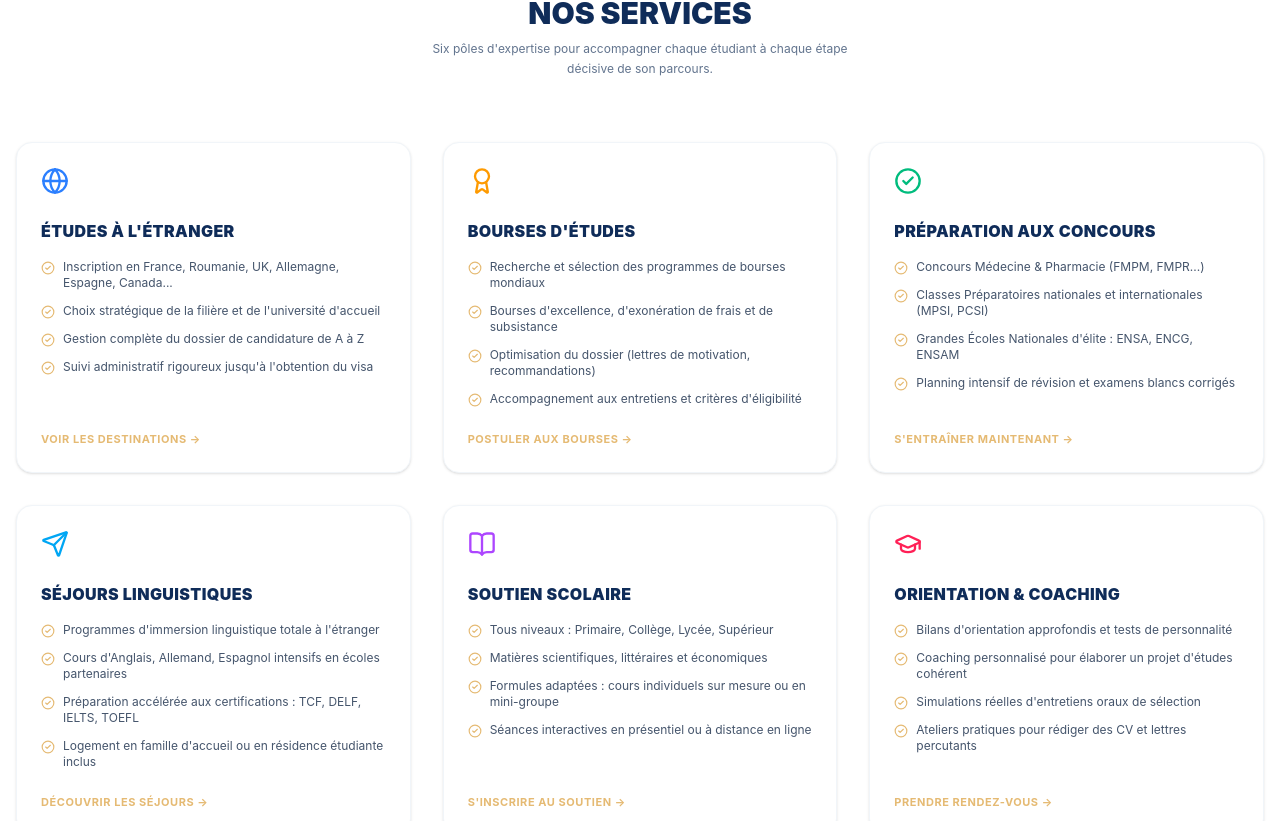
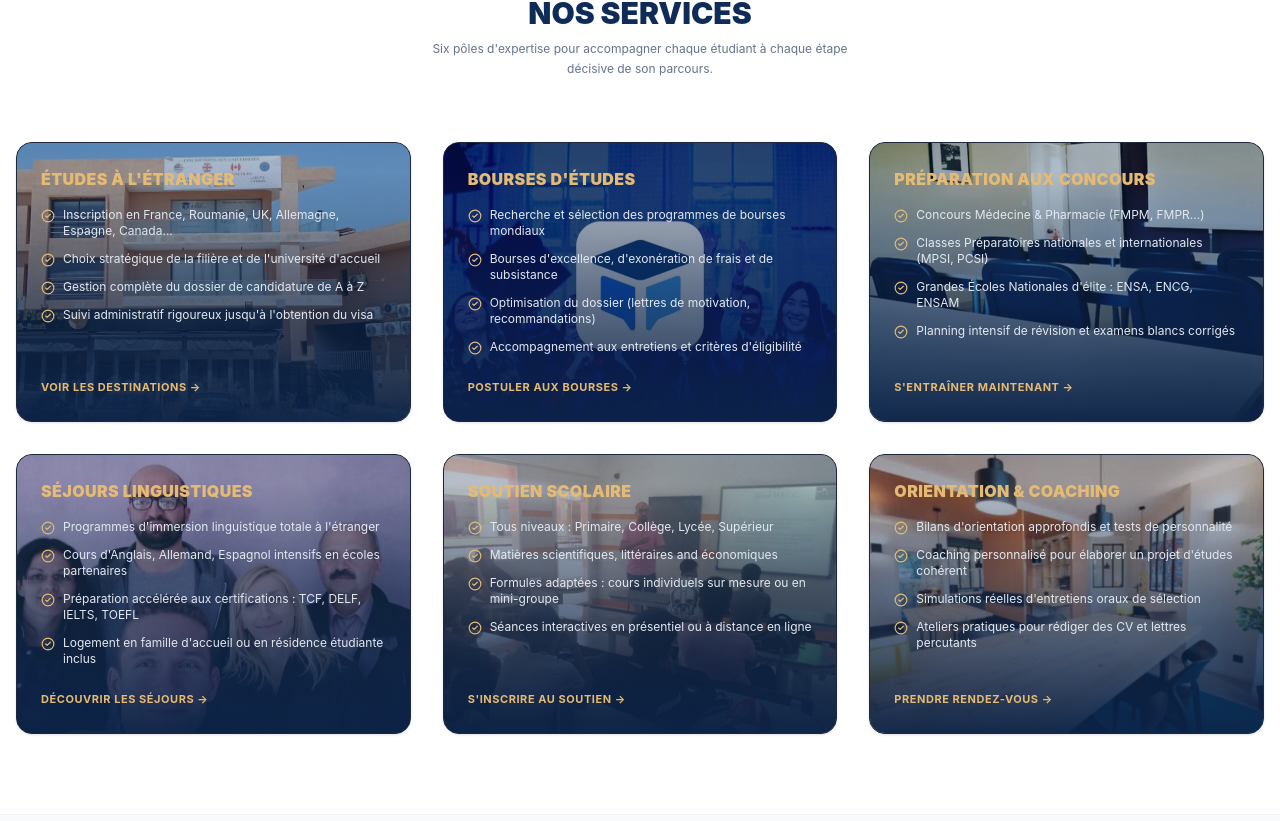
Before and after one commit to saidioumayma8/Attaleb, a React (Vite) app in the folder attaleb-portal/: page / in a window 1280 px wide. Shown: the part 1228-2049 px from the top of the page. Built offline with nearby package versions, Linux system fonts and the light colour scheme.

Commit message:
ADD PICTURES AS A BACKGOUND IN NOS SERVICES

```diff
--- a/attaleb-portal/src/pages/Home.jsx
+++ b/attaleb-portal/src/pages/Home.jsx
@@ -26,6 +26,13 @@ import stanfordLogo from '../assets/stanford-university-logo.png';
 import uclLogo from '../assets/ucl-logo.webp';
 import columbiaLogo from '../assets/colombia-logo.png';
 import chicagoLogo from '../assets/chicago-logo.png';
+// Service backgrounds
+import campusImg from '../assets/campus.jpeg';
+import graduationImg from '../assets/graduation-ceremony.png';
+import classroomImg from '../assets/classroom-empty.png';
+import languesImg from '../assets/langues-team.png';
+import soutienImg from '../assets/soutien-hero.png';
+import coachingImg from '../assets/study-space.png';
 const partnerLogos = [
   qmulLogo, uwlLogo, hofstraLogo, partnerImg1, partnerImg2, bsbLogo,
   lrLogo, harvardLogo, stanfordLogo, uclLogo, columbiaLogo, chicagoLogo
@@ -142,105 +149,171 @@ export default function Home() {
         <div className="grid grid-cols-1 md:grid-cols-2 lg:grid-cols-3 gap-8">
 
           {/* Card 1: Études à l'Étranger */}
- <div className="bg-white rounded-2xl shadow-sm border border-slate-100 p-6 flex flex-col justify-between hover:shadow-md transition-shadow">
-  <div>
-    <Globe size={28} className="text-blue-500 mb-6" />
-    <h3 id="etudes-etranger" className="font-black text-base text-brand-blue uppercase tracking-wide mb-4 ">Études à l'Étranger</h3>
-    <ul className="space-y-3 text-xs text-slate-600">
+          <div className="relative overflow-hidden bg-brand-blueDark rounded-2xl shadow-sm border border-slate-800 p-6 flex flex-col justify-between hover:shadow-lg transition-all duration-300 group">
+            <div className="absolute inset-0 pointer-events-none">
+              <img
+                src={campusImg}
+                alt="Études à l'Étranger"
+                className="w-full h-full object-cover opacity-70 group-hover:opacity-95 group-hover:scale-105 transition-all duration-500 ease-in-out"
+              />
+              <div className="absolute inset-0" style={{ backgroundImage: 'linear-gradient(to top, rgba(12, 35, 71, 0.95) 0%, rgba(12, 35, 71, 0.45) 50%, rgba(12, 35, 71, 0) 90%)' }}></div>
+            </div>
+
+            <div className="relative z-10">
+              <h3 id="etudes-etranger" className="font-black text-base text-brand-gold uppercase tracking-wide mb-4">Études à l'Étranger</h3>
+              <ul className="space-y-3 text-xs text-slate-200">
                 <li className="flex items-start gap-2"><CheckCircle2 size={14} className="text-brand-gold shrink-0 mt-0.5" /> Inscription en France, Roumanie, UK, Allemagne, Espagne, Canada...</li>
                 <li className="flex items-start gap-2"><CheckCircle2 size={14} className="text-brand-gold shrink-0 mt-0.5" /> Choix stratégique de la filière et de l'université d'accueil</li>
                 <li className="flex items-start gap-2"><CheckCircle2 size={14} className="text-brand-gold shrink-0 mt-0.5" /> Gestion complète du dossier de candidature de A à Z</li>
                 <li className="flex items-start gap-2"><CheckCircle2 size={14} className="text-brand-gold shrink-0 mt-0.5" /> Suivi administratif rigoureux jusqu'à l'obtention du visa</li>
               </ul>
             </div>
+
+            <div className="relative z-10">
               <Link to="/destinations" className="inline-block text-[11px] font-bold text-brand-gold mt-6 hover:underline uppercase tracking-wider text-left">
                 Voir les destinations →
               </Link>
             </div>
+          </div>
 
           {/* Card 2: Bourses d'Études */}
-          <div className="bg-white rounded-2xl shadow-sm border border-slate-100 p-6 flex flex-col justify-between hover:shadow-md transition-shadow">
-            <div>
-              <Award size={28} className="text-amber-500 mb-6" />
-              <h3 id="bourses-etudes" className="font-black text-base text-brand-blue uppercase tracking-wide mb-4 ">Bourses d'Études</h3>
-              <ul className="space-y-3 text-xs text-slate-600">
+          <div className="relative overflow-hidden bg-brand-blueDark rounded-2xl shadow-sm border border-slate-800 p-6 flex flex-col justify-between hover:shadow-lg transition-all duration-300 group">
+            <div className="absolute inset-0 pointer-events-none">
+              <img
+                src={graduationImg}
+                alt="Bourses d'Études"
+                className="w-full h-full object-cover opacity-70 group-hover:opacity-95 group-hover:scale-105 transition-all duration-500 ease-in-out"
+              />
+              <div className="absolute inset-0" style={{ backgroundImage: 'linear-gradient(to top, rgba(12, 35, 71, 0.95) 0%, rgba(12, 35, 71, 0.45) 50%, rgba(12, 35, 71, 0) 90%)' }}></div>
+            </div>
+
+            <div className="relative z-10">
+              <h3 id="bourses-etudes" className="font-black text-base text-brand-gold uppercase tracking-wide mb-4">Bourses d'Études</h3>
+              <ul className="space-y-3 text-xs text-slate-200">
                 <li className="flex items-start gap-2"><CheckCircle2 size={14} className="text-brand-gold shrink-0 mt-0.5" /> Recherche et sélection des programmes de bourses mondiaux</li>
                 <li className="flex items-start gap-2"><CheckCircle2 size={14} className="text-brand-gold shrink-0 mt-0.5" /> Bourses d'excellence, d'exonération de frais et de subsistance</li>
                 <li className="flex items-start gap-2"><CheckCircle2 size={14} className="text-brand-gold shrink-0 mt-0.5" /> Optimisation du dossier (lettres de motivation, recommandations)</li>
                 <li className="flex items-start gap-2"><CheckCircle2 size={14} className="text-brand-gold shrink-0 mt-0.5" /> Accompagnement aux entretiens et critères d'éligibilité</li>
               </ul>
             </div>
+
+            <div className="relative z-10">
               <Link to="/contact" className="inline-block text-[11px] font-bold text-brand-gold mt-6 hover:underline uppercase tracking-wider text-left">
                 Postuler aux bourses →
               </Link>
             </div>
+          </div>
 
           {/* Card 3: Préparation aux Concours */}
-          <div className="bg-white rounded-2xl shadow-sm border border-slate-100 p-6 flex flex-col justify-between hover:shadow-md transition-shadow">
-            <div>
-              <CheckCircle2 size={28} className="text-emerald-500 mb-6" />
-              <h3 id="preparation-concours" className="font-black text-base text-brand-blue uppercase tracking-wide mb-4">Préparation aux Concours</h3>
-              <ul className="space-y-3 text-xs text-slate-600">
+          <div className="relative overflow-hidden bg-brand-blueDark rounded-2xl shadow-sm border border-slate-800 p-6 flex flex-col justify-between hover:shadow-lg transition-all duration-300 group">
+            <div className="absolute inset-0 pointer-events-none">
+              <img
+                src={classroomImg}
+                alt="Préparation aux Concours"
+                className="w-full h-full object-cover opacity-70 group-hover:opacity-95 group-hover:scale-105 transition-all duration-500 ease-in-out"
+              />
+              <div className="absolute inset-0" style={{ backgroundImage: 'linear-gradient(to top, rgba(12, 35, 71, 0.95) 0%, rgba(12, 35, 71, 0.45) 50%, rgba(12, 35, 71, 0) 90%)' }}></div>
+            </div>
+
+            <div className="relative z-10">
+              <h3 id="preparation-concours" className="font-black text-base text-brand-gold uppercase tracking-wide mb-4">Préparation aux Concours</h3>
+              <ul className="space-y-3 text-xs text-slate-200">
                 <li className="flex items-start gap-2"><CheckCircle2 size={14} className="text-brand-gold shrink-0 mt-0.5" /> Concours Médecine & Pharmacie (FMPM, FMPR...)</li>
                 <li className="flex items-start gap-2"><CheckCircle2 size={14} className="text-brand-gold shrink-0 mt-0.5" /> Classes Préparatoires nationales et internationales (MPSI, PCSI)</li>
                 <li className="flex items-start gap-2"><CheckCircle2 size={14} className="text-brand-gold shrink-0 mt-0.5" /> Grandes Écoles Nationales d'élite : ENSA, ENCG, ENSAM</li>
                 <li className="flex items-start gap-2"><CheckCircle2 size={14} className="text-brand-gold shrink-0 mt-0.5" /> Planning intensif de révision et examens blancs corrigés</li>
               </ul>
             </div>
+
+            <div className="relative z-10">
               <Link to="/concours" className="inline-block text-[11px] font-bold text-brand-gold mt-6 hover:underline uppercase tracking-wider text-left">
                 S'entraîner maintenant →
               </Link>
             </div>
+          </div>
 
           {/* Card 4: Séjours Linguistiques */}
-          <div className="bg-white rounded-2xl shadow-sm border border-slate-100 p-6 flex flex-col justify-between hover:shadow-md transition-shadow">
-            <div>
-              <Send size={28} className="text-sky-500 mb-6" />
-              <h3 id="sejours-linguistiques" className="font-black text-base text-brand-blue uppercase tracking-wide mb-4">Séjours Linguistiques</h3>
-              <ul className="space-y-3 text-xs text-slate-600">
+          <div className="relative overflow-hidden bg-brand-blueDark rounded-2xl shadow-sm border border-slate-800 p-6 flex flex-col justify-between hover:shadow-lg transition-all duration-300 group">
+            <div className="absolute inset-0 pointer-events-none">
+              <img
+                src={languesImg}
+                alt="Séjours Linguistiques"
+                className="w-full h-full object-cover opacity-70 group-hover:opacity-95 group-hover:scale-105 transition-all duration-500 ease-in-out"
+              />
+              <div className="absolute inset-0" style={{ backgroundImage: 'linear-gradient(to top, rgba(12, 35, 71, 0.95) 0%, rgba(12, 35, 71, 0.45) 50%, rgba(12, 35, 71, 0) 90%)' }}></div>
+            </div>
+
+            <div className="relative z-10">
+              <h3 id="sejours-linguistiques" className="font-black text-base text-brand-gold uppercase tracking-wide mb-4">Séjours Linguistiques</h3>
+              <ul className="space-y-3 text-xs text-slate-200">
                 <li className="flex items-start gap-2"><CheckCircle2 size={14} className="text-brand-gold shrink-0 mt-0.5" /> Programmes d'immersion linguistique totale à l'étranger</li>
                 <li className="flex items-start gap-2"><CheckCircle2 size={14} className="text-brand-gold shrink-0 mt-0.5" /> Cours d'Anglais, Allemand, Espagnol intensifs en écoles partenaires</li>
                 <li className="flex items-start gap-2"><CheckCircle2 size={14} className="text-brand-gold shrink-0 mt-0.5" /> Préparation accélérée aux certifications : TCF, DELF, IELTS, TOEFL</li>
                 <li className="flex items-start gap-2"><CheckCircle2 size={14} className="text-brand-gold shrink-0 mt-0.5" /> Logement en famille d'accueil ou en résidence étudiante inclus</li>
               </ul>
             </div>
+
+            <div className="relative z-10">
               <Link to="/langues" className="inline-block text-[11px] font-bold text-brand-gold mt-6 hover:underline uppercase tracking-wider text-left">
                 Découvrir les séjours →
               </Link>
             </div>
+          </div>
 
           {/* Card 5: Soutien Scolaire */}
-          <div className="bg-white rounded-2xl shadow-sm border border-slate-100 p-6 flex flex-col justify-between hover:shadow-md transition-shadow">
-            <div>
-              <BookOpen size={28} className="text-purple-500 mb-6" />
-              <h3 id="soutien-scolaire" className="font-black text-base text-brand-blue uppercase tracking-wide mb-4">Soutien Scolaire</h3>
-              <ul className="space-y-3 text-xs text-slate-600">
+          <div className="relative overflow-hidden bg-brand-blueDark rounded-2xl shadow-sm border border-slate-800 p-6 flex flex-col justify-between hover:shadow-lg transition-all duration-300 group">
+            <div className="absolute inset-0 pointer-events-none">
+              <img
+                src={soutienImg}
+                alt="Soutien Scolaire"
+                className="w-full h-full object-cover opacity-70 group-hover:opacity-95 group-hover:scale-105 transition-all duration-500 ease-in-out"
+              />
+              <div className="absolute inset-0" style={{ backgroundImage: 'linear-gradient(to top, rgba(12, 35, 71, 0.95) 0%, rgba(12, 35, 71, 0.45) 50%, rgba(12, 35, 71, 0) 90%)' }}></div>
+            </div>
+
+            <div className="relative z-10">
+              <h3 id="soutien-scolaire" className="font-black text-base text-brand-gold uppercase tracking-wide mb-4">Soutien Scolaire</h3>
+              <ul className="space-y-3 text-xs text-slate-200">
                 <li className="flex items-start gap-2"><CheckCircle2 size={14} className="text-brand-gold shrink-0 mt-0.5" /> Tous niveaux : Primaire, Collège, Lycée, Supérieur</li>
-                <li className="flex items-start gap-2"><CheckCircle2 size={14} className="text-brand-gold shrink-0 mt-0.5" /> Matières scientifiques, littéraires et économiques</li>
+                <li className="flex items-start gap-2"><CheckCircle2 size={14} className="text-brand-gold shrink-0 mt-0.5" /> Matières scientifiques, littéraires and économiques</li>
                 <li className="flex items-start gap-2"><CheckCircle2 size={14} className="text-brand-gold shrink-0 mt-0.5" /> Formules adaptées : cours individuels sur mesure ou en mini-groupe</li>
                 <li className="flex items-start gap-2"><CheckCircle2 size={14} className="text-brand-gold shrink-0 mt-0.5" /> Séances interactives en présentiel ou à distance en ligne</li>
               </ul>
             </div>
+
+            <div className="relative z-10">
               <Link to="/soutien" className="inline-block text-[11px] font-bold text-brand-gold mt-6 hover:underline uppercase tracking-wider text-left">
                 S'inscrire au soutien →
               </Link>
             </div>
+          </div>
 
           {/* Card 6: Orientation & Coaching */}
-          <div className="bg-white rounded-2xl shadow-sm border border-slate-100 p-6 flex flex-col justify-between hover:shadow-md transition-shadow">
-            <div>
-              <GraduationCap size={28} className="text-rose-500 mb-6" />
-              <h3 id="orientation-coaching" className="font-black text-base text-brand-blue uppercase tracking-wide mb-4">Orientation & Coaching</h3>
-              <ul className="space-y-3 text-xs text-slate-600">
+          <div className="relative overflow-hidden bg-brand-blueDark rounded-2xl shadow-sm border border-slate-800 p-6 flex flex-col justify-between hover:shadow-lg transition-all duration-300 group">
+            <div className="absolute inset-0 pointer-events-none">
+              <img
+                src={coachingImg}
+                alt="Orientation & Coaching"
+                className="w-full h-full object-cover opacity-70 group-hover:opacity-95 group-hover:scale-105 transition-all duration-500 ease-in-out"
+              />
+              <div className="absolute inset-0" style={{ backgroundImage: 'linear-gradient(to top, rgba(12, 35, 71, 0.95) 0%, rgba(12, 35, 71, 0.45) 50%, rgba(12, 35, 71, 0) 90%)' }}></div>
+            </div>
+
+            <div className="relative z-10">
+              <h3 id="orientation-coaching" className="font-black text-base text-brand-gold uppercase tracking-wide mb-4">Orientation & Coaching</h3>
+              <ul className="space-y-3 text-xs text-slate-200">
                 <li className="flex items-start gap-2"><CheckCircle2 size={14} className="text-brand-gold shrink-0 mt-0.5" /> Bilans d'orientation approfondis et tests de personnalité</li>
                 <li className="flex items-start gap-2"><CheckCircle2 size={14} className="text-brand-gold shrink-0 mt-0.5" /> Coaching personnalisé pour élaborer un projet d'études cohérent</li>
                 <li className="flex items-start gap-2"><CheckCircle2 size={14} className="text-brand-gold shrink-0 mt-0.5" /> Simulations réelles d'entretiens oraux de sélection</li>
                 <li className="flex items-start gap-2"><CheckCircle2 size={14} className="text-brand-gold shrink-0 mt-0.5" /> Ateliers pratiques pour rédiger des CV et lettres percutants</li>
               </ul>
             </div>
+
+            <div className="relative z-10">
               <Link to="/contact" className="inline-block text-[11px] font-bold text-brand-gold mt-6 hover:underline uppercase tracking-wider text-left">
                 Prendre rendez-vous →
               </Link>
+            </div>
           </div>
 
         </div>
@@ -339,7 +412,7 @@ export default function Home() {
               <span className="text-brand-gold text-[11px] font-bold tracking-widest uppercase">Pourquoi nous ?</span>
               <h2 className="text-2xl md:text-3xl font-black text-brand-blue mt-1 uppercase">POURQUOI CHOISIR<br />ATTALEB</h2>
               <p className="text-xs text-slate-500 mt-3 leading-relaxed">
-                Filiale de MECC, attaleb est le cabinet de consulting éducatif de référence à Marrakech. Notre équipe transforme vos ambitions en admissions réelles — en France, en Roumanie, au Canada et au-delà.
+                Filiale de MICC, attaleb est le cabinet de consulting éducatif de référence à Marrakech. Notre équipe transforme vos ambitions en admissions réelles — en France, en Roumanie, au Canada et au-delà.
               </p>
             </div>
 
@@ -397,33 +470,6 @@ export default function Home() {
         </div>
       </section>
 
-      {/* NOTRE PROCESSUS */}
-      <section className="py-16 bg-slate-50 border-t border-b border-slate-100 px-4">
-        <div className="max-w-7xl mx-auto">
-          <div className="text-center mb-12">
-            <span className="text-brand-gold text-[11px] font-bold tracking-widest uppercase">Comment ça marche</span>
-            <h2 className="text-2xl md:text-3xl font-black text-brand-blue mt-1 uppercase">NOTRE PROCESSUS</h2>
-          </div>
-
-          <div className="grid grid-cols-1 sm:grid-cols-2 lg:grid-cols-4 gap-6">
-            {[
-              { num: "01", title: "CONSULTATION INITIALE", desc: "Entretien gratuit de votre profil de projet d'études." },
-              { num: "02", title: "PLAN PERSONNALISÉ", desc: "Stratégie sur mesure pour la sélection des établissements, pays." },
-              { num: "03", title: "PRÉPARATION DOSSIER", desc: "Constitution rigoureuse et optimisation de vos documents." },
-              { num: "04", title: "ADMISSION & SUIVI", desc: "Accompagnement complet jusqu'à la confirmation d'inscription." }
-            ].map((step, idx) => (
-              <div key={idx} className="bg-white border border-slate-200/60 p-6 rounded-2xl text-center shadow-sm relative group">
-                <div className="w-10 h-10 bg-brand-blue text-white font-black text-xs rounded-full flex items-center justify-center mx-auto mb-4">
-                  {step.num}
-                </div>
-                <h3 className="font-black text-xs text-brand-blue uppercase tracking-wide mb-1.5">{step.title}</h3>
-                <p className="text-[11px] text-slate-500 font-light leading-relaxed">{step.desc}</p>
-              </div>
-            ))}
-          </div>
-        </div>
-      </section>
-
       {/* CE QUE DISENT NOS ÉTUDIANTS */}
       <section className="py-20 px-4 bg-white">
         <div className="max-w-6xl mx-auto">
@@ -472,7 +518,7 @@ export default function Home() {
           </div>
           <div className="relative z-20 max-w-md bg-white/90 p-8 rounded-2xl m-8">
             <h2 className="text-2xl font-black text-brand-blue uppercase">Contactez-nous</h2>
-            <p className="text-sm mt-4">Besoin d'accompagnement ? Appelez-nous au : +212 6 XX XX XX XX</p>
+            <p className="text-sm mt-4">Besoin d'accompagnement ? Appelez-nous au : +212 6 45212800</p>
           </div>
         </div>
       </section>
```
Also changed, not shown: attaleb-portal/src/assets/logo.png. Lines whose indentation alone changed are shown as unchanged.
